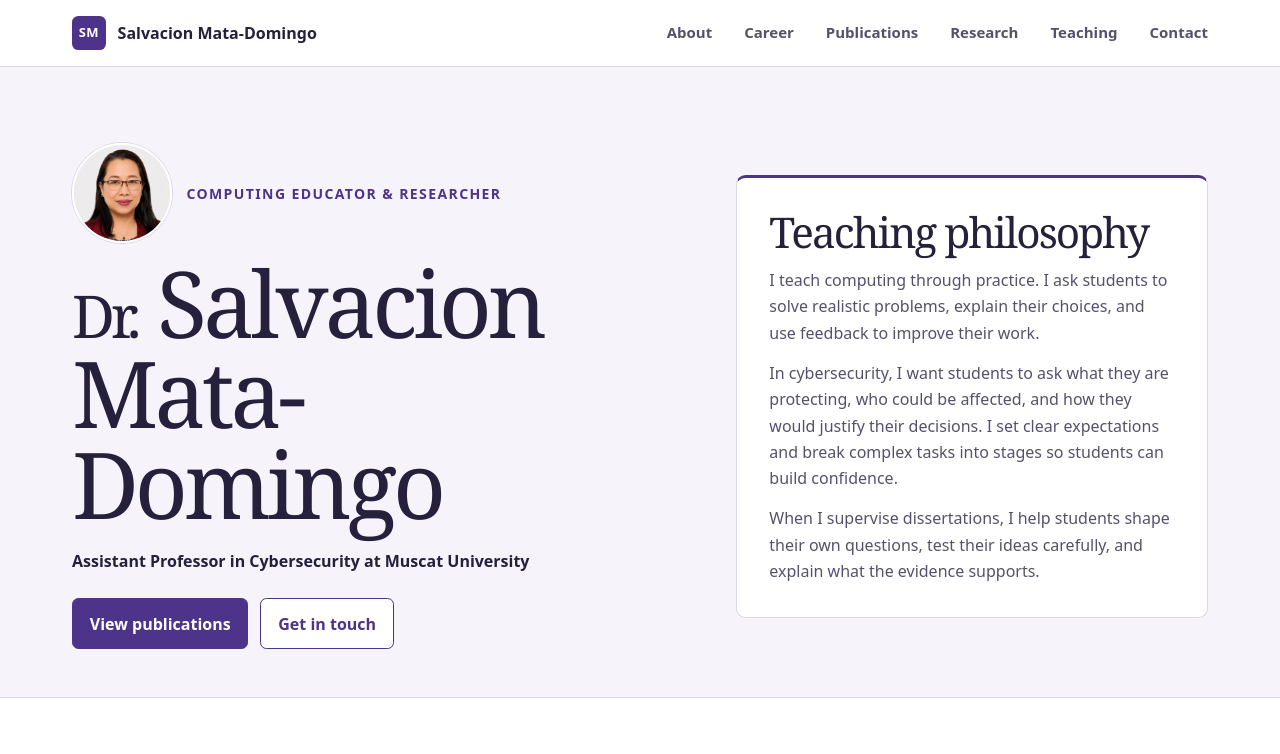
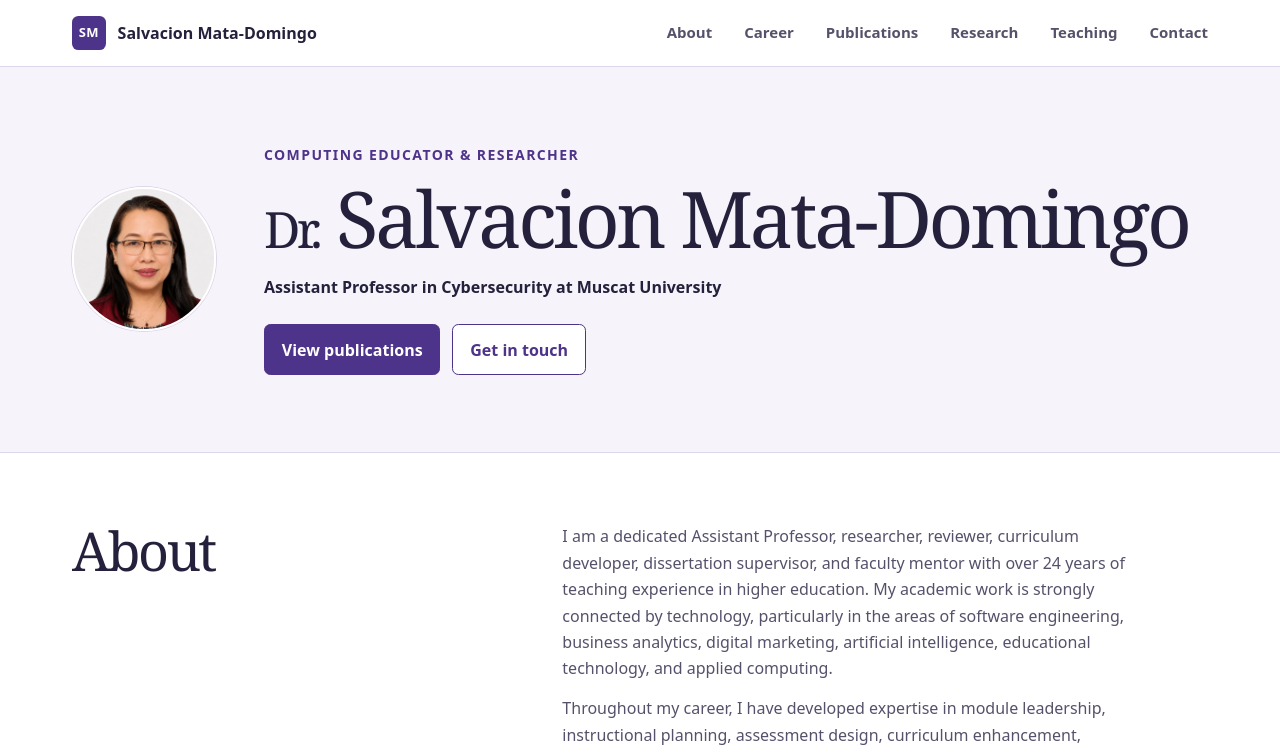
Before and after one commit to smdomingo/portfolio, a plain HTML site: page index.html in a window 1280 px wide. Shown: the top 754 px of the page. Drawn offline with Linux system fonts and the light colour scheme.

Commit message:
Simplify the homepage and link research chapters to the publisher

```diff
--- a/index.html
+++ b/index.html
@@ -5,7 +5,7 @@
   <meta name="viewport" content="width=device-width, initial-scale=1">
   <meta name="description" content="Dr. Salvacion Mata-Domingo, Assistant Professor in Cybersecurity at Muscat University. Explore her academic career, publications, research, and student mentoring.">
   <title>Dr. Salvacion Mata-Domingo | Academic Portfolio</title>
-  <link rel="stylesheet" href="styles.css?v=15">
+  <link rel="stylesheet" href="styles.css?v=16">
 </head>
 <body id="top">
   <a class="skip-link" href="#main">Skip to content</a>
@@ -26,24 +26,16 @@
   <main id="main" tabindex="-1">
     <section class="hero" aria-labelledby="intro-title">
       <div class="container hero-inner">
-        <div class="hero-copy">
-          <div class="hero-profile">
-            <img class="profile-portrait" src="linkedin-portrait.jpg?v=2" width="591" height="621" alt="Portrait of Dr. Salvacion Mata-Domingo">
-            <p class="eyebrow">Computing educator &amp; researcher</p>
-          </div>
-          <h1 id="intro-title"><span class="honorific">Dr.</span> Salvacion<br>Mata-Domingo</h1>
+        <img class="profile-portrait" src="linkedin-portrait.jpg?v=2" width="591" height="621" alt="Portrait of Dr. Salvacion Mata-Domingo">
+        <div>
+          <p class="eyebrow">Computing educator &amp; researcher</p>
+          <h1 id="intro-title"><span class="honorific">Dr.</span> Salvacion Mata-Domingo</h1>
           <p class="role">Assistant Professor in Cybersecurity at Muscat University</p>
           <div class="actions">
             <a class="button primary" href="#publications">View publications</a>
             <a class="button secondary" href="#contact">Get in touch</a>
           </div>
         </div>
-        <section class="teaching-philosophy prose" aria-labelledby="philosophy-title">
-          <h2 id="philosophy-title">Teaching philosophy</h2>
-          <p>I teach computing through practice. I ask students to solve realistic problems, explain their choices, and use feedback to improve their work.</p>
-          <p>In cybersecurity, I want students to ask what they are protecting, who could be affected, and how they would justify their decisions. I set clear expectations and break complex tasks into stages so students can build confidence.</p>
-          <p>When I supervise dissertations, I help students shape their own questions, test their ideas carefully, and explain what the evidence supports.</p>
-        </section>
       </div>
     </section>
 
@@ -157,13 +149,13 @@
         <div class="publication-grid">
           <article class="publication">
             <p class="meta">2026 · Proceedings chapter</p>
-            <h3><a href="https://scholar.google.com/citations?view_op=view_citation&amp;hl=en&amp;user=HSLVMTAAAAAJ&amp;sortby=pubdate&amp;citation_for_view=HSLVMTAAAAAJ:Tyk-4Ss8FVUC">Predictive Learning Analytics: An AI Model (BiLSTM-ECL) for Enhancing Student Retention in Oman’s Higher Education</a></h3>
+            <h3><a href="https://www.taylorfrancis.com/chapters/edit/10.1201/9781003739791-63/predictive-learning-analytics-ai-model-bilstm-ecl-enhancing-student-retention-oman-higher-education-rolou-lyn-maata-aruna-devi-karuppasamy-salvacion-domingo">Predictive Learning Analytics: An AI Model (BiLSTM-ECL) for Enhancing Student Retention in Oman’s Higher Education</a></h3>
             <p>With Rolou Lyn Maata and Aruna Devi Karuppasamy</p>
             <p class="venue">Emerging Technologies in AI, Computation, Communication, and Cybersecurity · CRC Press</p>
           </article>
           <article class="publication">
             <p class="meta">2026 · Proceedings chapter</p>
-            <h3><a href="https://scholar.google.com/citations?view_op=view_citation&amp;hl=en&amp;user=HSLVMTAAAAAJ&amp;sortby=pubdate&amp;citation_for_view=HSLVMTAAAAAJ:eQOLeE2rZwMC">Recent Studies on Enhancing Breast Cancer Histopathology Image Analysis Using Neural Architecture Search, Graph Neural Network, and Generative Adversarial Networks</a></h3>
+            <h3><a href="https://www.taylorfrancis.com/chapters/edit/10.1201/9781003773504-109/recent-studies-enhancing-breast-cancer-histopathology-image-analysis-using-neural-architecture-search-graph-neural-network-generative-adversarial-networks-aruna-devi-karuppasamy-rolou-lyn-maata-salvacion-mata">Recent Studies on Enhancing Breast Cancer Histopathology Image Analysis Using Neural Architecture Search, Graph Neural Network, and Generative Adversarial Networks</a></h3>
             <p>With Aruna Devi Karuppasamy and Rolou Lyn Maata</p>
             <p class="venue">Connecting Intelligence · CRC Press</p>
           </article>
--- a/styles.css
+++ b/styles.css
@@ -33,14 +33,13 @@ nav { display: flex; flex-wrap: wrap; column-gap: clamp(.9rem, 2.5vw, 2rem); row
 nav a { color: var(--muted); font-size: .9375rem; font-weight: 600; }
 nav a:hover { text-decoration: underline; }
 
-.hero { padding-block: clamp(2.5rem, 6vw, 5rem) clamp(2.1rem, 4vw, 3rem); background: var(--tint); border-bottom: 1px solid var(--line); }
-.hero-inner { display: grid; grid-template-columns: minmax(0, 1.12fr) minmax(0, .88fr); align-items: center; gap: clamp(1.5rem, 5vw, 4.5rem); }
-.hero-profile { display: flex; align-items: center; gap: .9rem; }
-.profile-portrait { flex: none; display: block; width: 6.25rem; height: 6.25rem; object-fit: cover; border: 2px solid var(--paper); border-radius: 50%; box-shadow: 0 0 0 1px var(--line); }
+.hero { padding-block: clamp(2.5rem, 6vw, 5rem); background: var(--tint); border-bottom: 1px solid var(--line); }
+.hero-inner { display: grid; grid-template-columns: auto minmax(0, 1fr); align-items: center; gap: clamp(1.35rem, 4vw, 3rem); }
+.profile-portrait { display: block; width: clamp(6.25rem, 12vw, 9rem); height: auto; aspect-ratio: 1; object-fit: cover; border: 2px solid var(--paper); border-radius: 50%; box-shadow: 0 0 0 1px var(--line); }
 .eyebrow, .meta { color: var(--accent); font-size: .875rem; font-weight: 700; }
 .eyebrow { letter-spacing: .1em; text-transform: uppercase; }
 h1, h2 { font-family: var(--display); font-weight: 400; letter-spacing: -.045em; }
-h1 { font-size: clamp(3rem, 7.2vw, 7rem); line-height: .98; margin-block: .85rem 1.25rem; }
+h1 { font-size: clamp(2.6rem, 6.1vw, 5.7rem); line-height: 1.03; margin-block: .7rem 1rem; text-wrap: balance; }
 .honorific { font-size: .64em; }
 .role { font-weight: 740; }
 .actions { display: flex; flex-wrap: wrap; gap: .75rem; margin-top: 1.5rem; }
@@ -49,8 +48,6 @@ h1 { font-size: clamp(3rem, 7.2vw, 7rem); line-height: .98; margin-block: .85rem
 .primary:hover { background: var(--accent-dark); color: white; }
 .secondary { background: var(--paper); }
 .secondary:hover { background: #ebe5f5; }
-.teaching-philosophy { padding: clamp(1.25rem, 3vw, 2rem); border: 1px solid var(--line); border-top: .2rem solid var(--accent); border-radius: .6rem; background: var(--paper); }
-.teaching-philosophy h2 { margin-bottom: .8rem; font-size: clamp(1.85rem, 3.3vw, 2.65rem); }
 
 .career-figure { min-width: 0; margin: 0; overflow: hidden; border: 1px solid var(--line); border-radius: .75rem; background: var(--paper); }
 .career-figure img { display: block; width: 100%; height: auto; }
```
